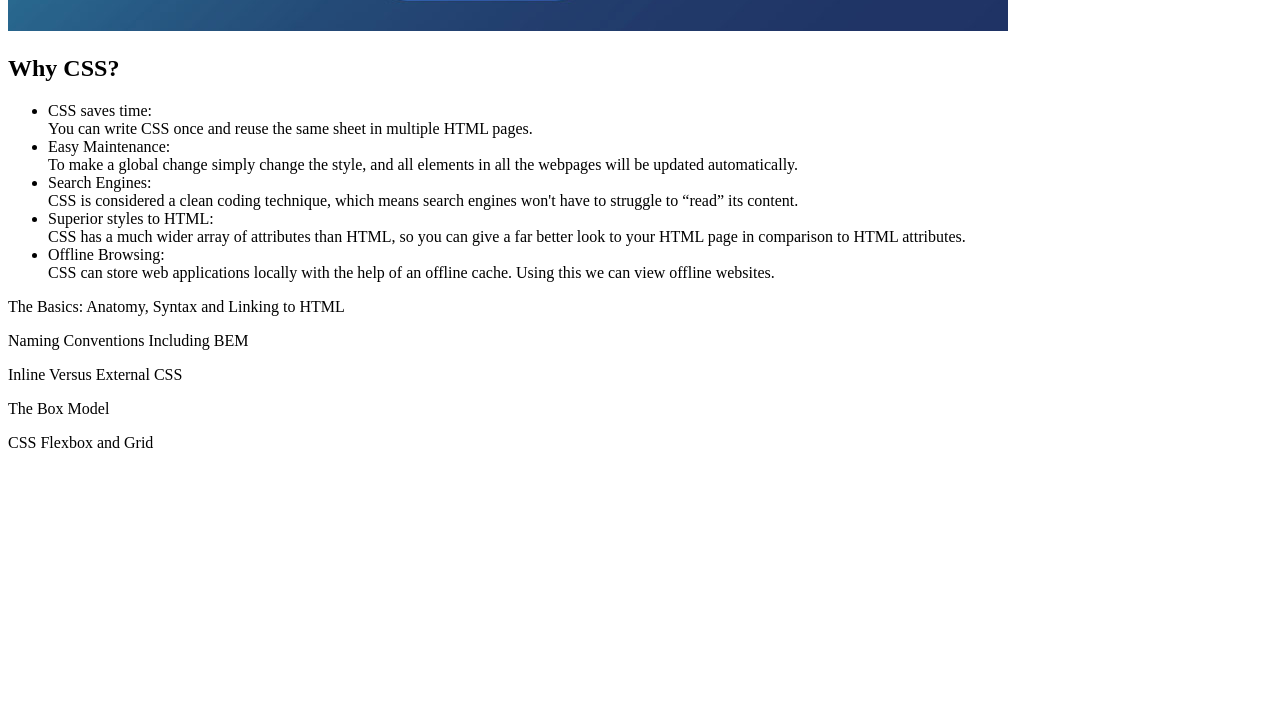
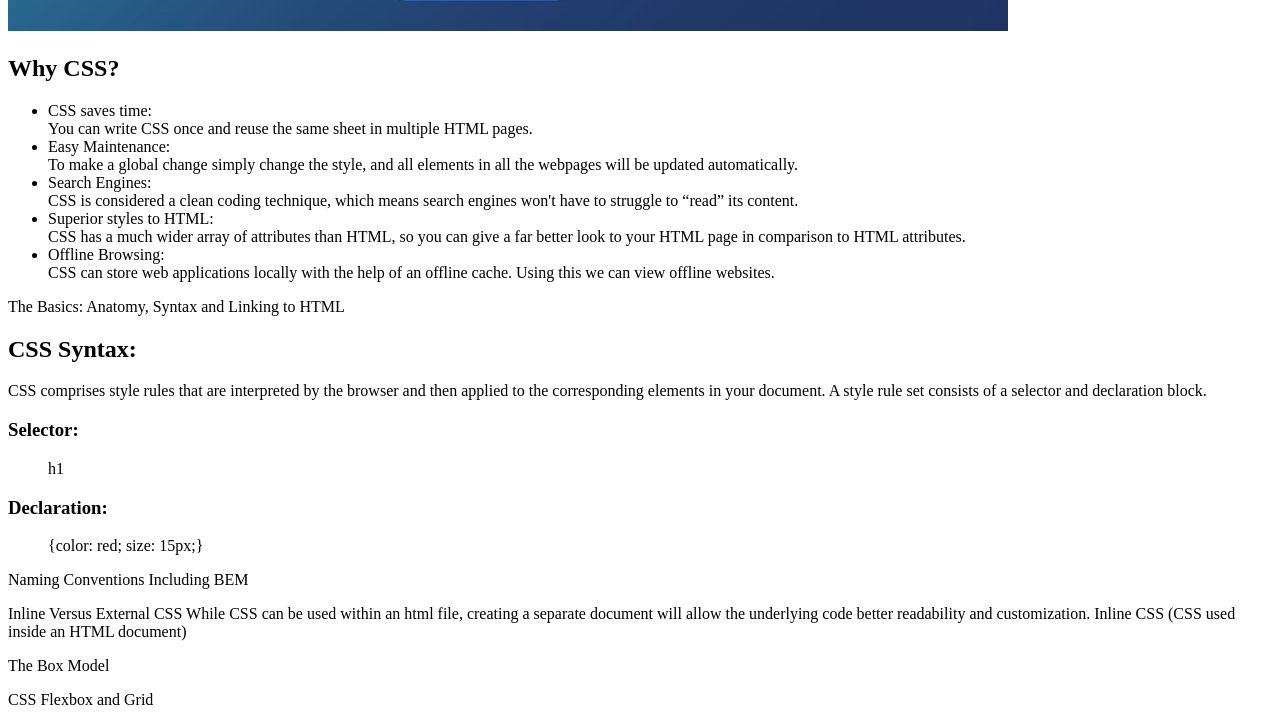
Before and after one commit to IanHDev/FCC-P4-Technical, a plain HTML site: page index.html in a window 1280 px wide. Shown: the part 837-1562 px from the top of the page. Before the commit the page ends 1305 px from the top, so only its background shows below. Drawn offline with Linux system fonts and the light colour scheme.

Commit message:
changing direction, create a clone

```diff
--- a/index.html
+++ b/index.html
@@ -68,6 +68,13 @@
       </header>
       <p>
         <!-- Total of 10 P, 5 code elements, 5 LI items -->
+        <h2>CSS Syntax:</h2>
+        CSS comprises style rules that are interpreted by the browser and then applied to the corresponding elements in your document.
+        A style rule set consists of a selector and declaration block.
+        <div>
+        <h3>Selector:</h3> <blockquote> h1 </blockquote>
+        <h3>Declaration:</h3> <blockquote> {color: red; size: 15px;} </blockquote>
+        </div>
       </p>
 
     </section>
@@ -84,6 +91,7 @@
     <section class="main-section" id="Inline_Versus_External_CSS">
       <header class="header">
         Inline Versus External CSS
+        While CSS can be used within an html file, creating a separate document will allow the underlying code better readability and customization. Inline CSS (CSS used inside an HTML document)
       </header>
       <p>
         <!-- Total of 10 P, 5 code elements, 5 LI items -->
--- a/styles.css
+++ b/styles.css
@@ -7,3 +7,7 @@
 .capitalize {
   text-transform:capitalize;
 }
+
+.codeblock {
+
+}
```
